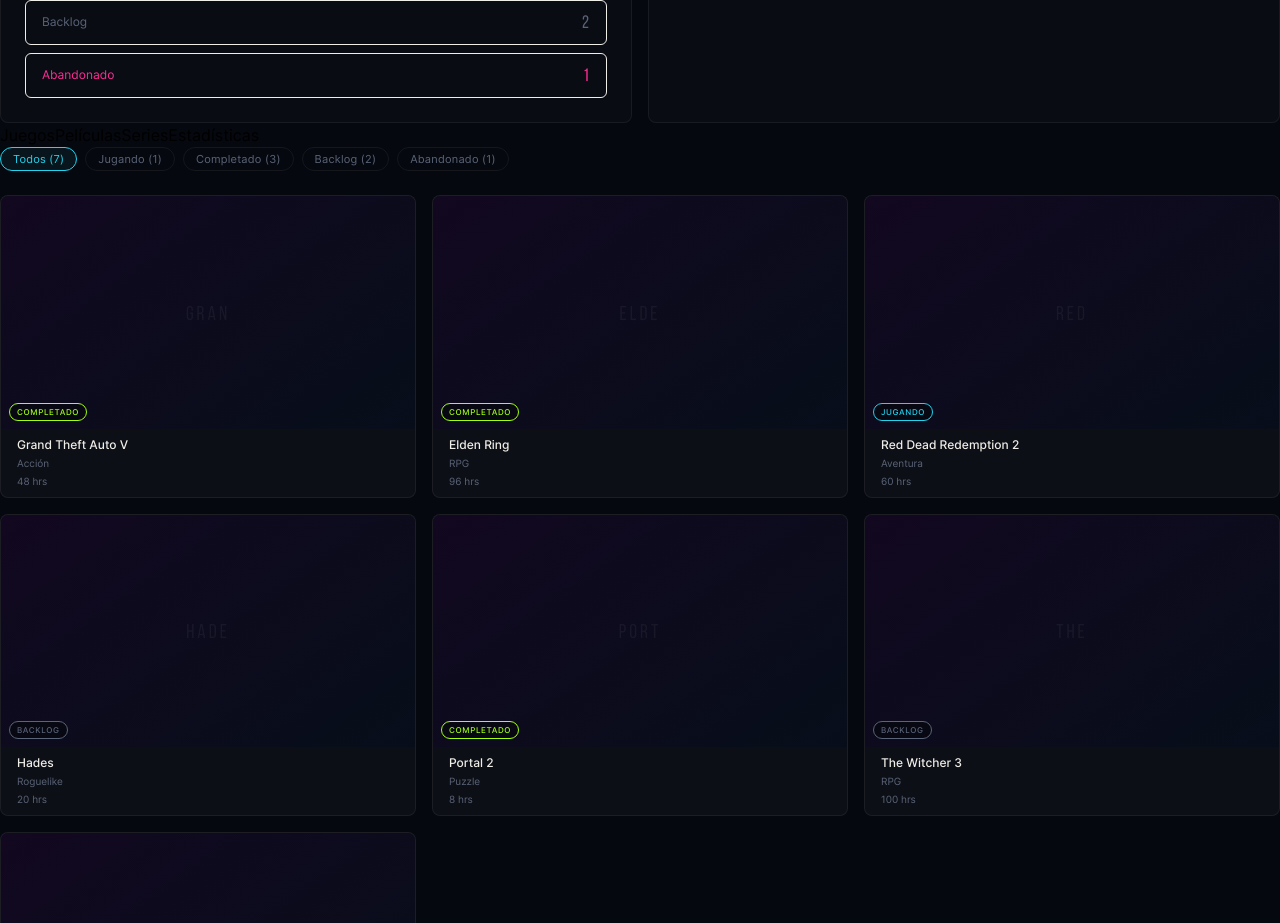
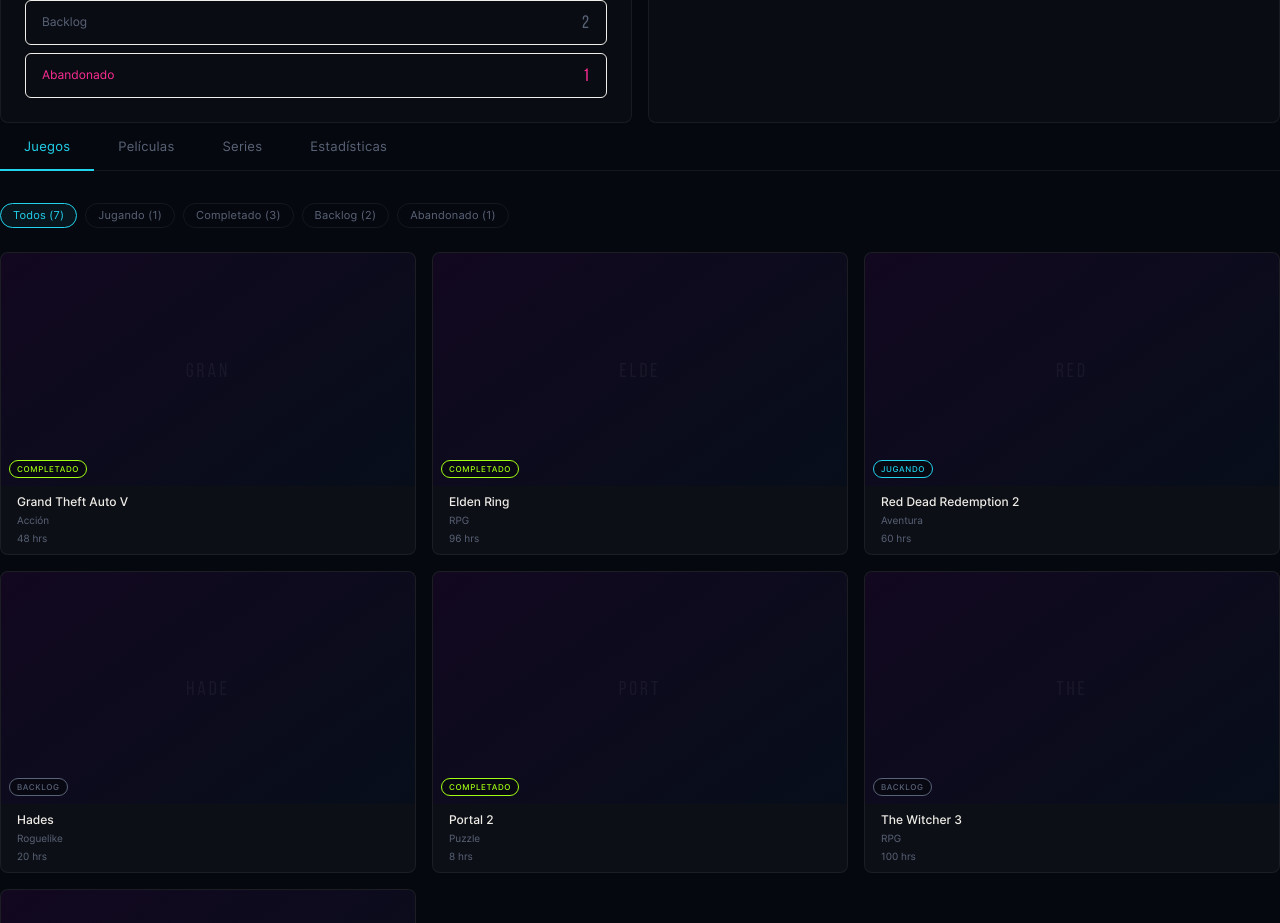
Before and after one commit to NorimNori/vortyx-frontend, a React (Vite) app: page /profile in a window 1280 px wide. Shown: the part 1040-1963 px from the top of the page. Built offline with nearby package versions, Linux system fonts and the light colour scheme; no server answers.

Commit message:
feat(ui): add styles for ProfileTabs component

```diff
--- /dev/null
+++ b/src/components/Profile/ProfileTabs.css
@@ -0,0 +1,43 @@
+.profile__tabs {
+  display: flex;
+  gap: 0;
+  border-bottom: 1px solid var(--color-border);
+  margin-bottom: var(--spacing-xl);
+}
+
+.profile__tab {
+  background: none;
+  border: none;
+  border-bottom: 2px solid transparent;
+  color: var(--color-text-subtle);
+  font-family: var(--font-body);
+  font-size: 13px;
+  font-weight: 400;
+  padding: var(--spacing-md) var(--spacing-lg);
+  cursor: pointer;
+  letter-spacing: 0.02em;
+  margin-bottom: -1px;
+  transition:
+    color var(--transition-base),
+    border-color var(--transition-base);
+}
+
+.profile__tab:hover:not(.profile__tab--active) {
+  color: var(--color-text-muted);
+}
+
+.profile__tab--active {
+  color: var(--color-brand);
+  border-bottom-color: var(--color-brand);
+}
+
+@media (max-width: 768px) {
+  .profile__tabs {
+    overflow-x: auto;
+  }
+
+  .profile__tab {
+    padding: var(--spacing-sm) var(--spacing-md);
+    white-space: nowrap;
+  }
+}
--- a/src/components/Profile/ProfileTabs.jsx
+++ b/src/components/Profile/ProfileTabs.jsx
@@ -1,4 +1,5 @@
 import { TABS } from "../../utils/profileConstants";
+import "./ProfileTabs.css";
 
 function ProfileTabs({ activeTab, onTabChange }) {
   return (
```
